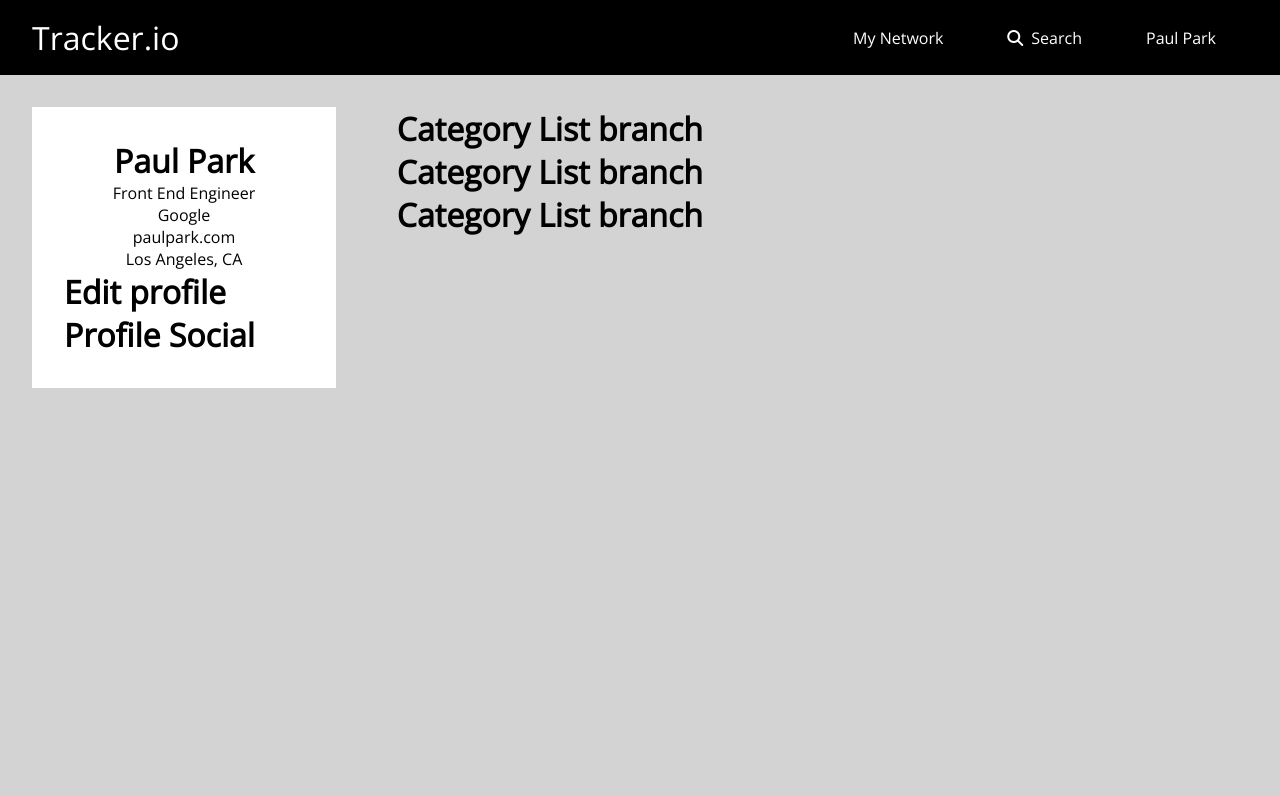
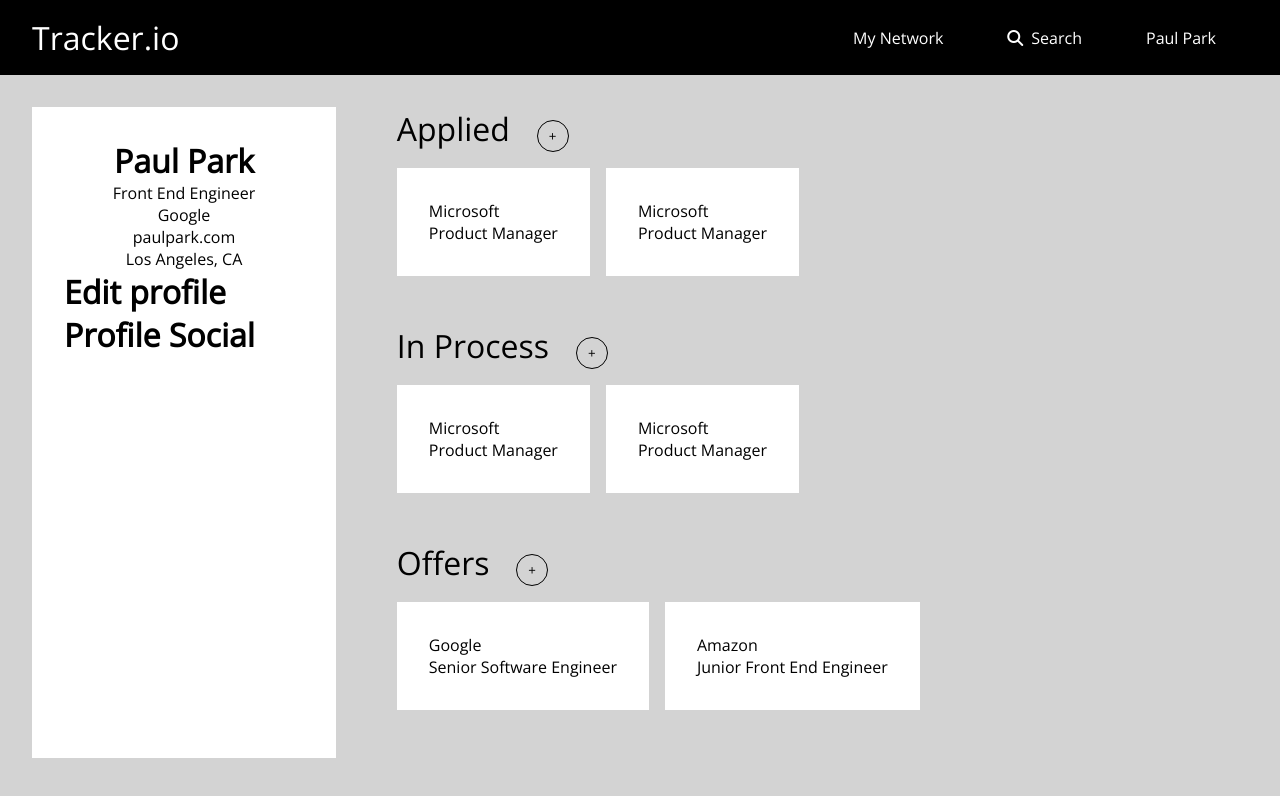
Before and after one commit to trackio/track.io, a React (Create React App) app in the folder client/: page / in a window 1280 px wide. Shown: the top 796 px of the page. Built offline with nearby package versions, Linux system fonts and the light colour scheme.

Commit message:
updated categories branch and updated ui

```diff
--- a/client/src/App.css
+++ b/client/src/App.css
@@ -14,7 +14,7 @@ body {
   padding: 2em;
 }
 
-.categories-container {
+.applications-container {
   flex: 0 0 60%;
   margin-left: 5%;
 }
--- a/client/src/App.js
+++ b/client/src/App.js
@@ -1,19 +1,20 @@
 import React from "react";
 import Navbar from "./components/Layout/Navbar";
 import ProfileTab from "./components/ProfileTab/ProfileTab";
-import CategoryList from "./components/Categories/CategoryList/CategoryList";
+import ApplicationList from "./components/Applications/ApplicationList/ApplicationList";
 import "./App.css";
 
 function App() {
+  const applicationStages = ["applied", "in process", "offers"];
   return (
     <div>
       <Navbar />
       <main className="main-container">
         <ProfileTab />
-        <div className="categories-container">
-          <CategoryList />
-          <CategoryList />
-          <CategoryList />
+        <div className="applications-container">
+          {applicationStages.map((stage) => (
+            <ApplicationList stage={stage} />
+          ))}
         </div>
       </main>
     </div>
--- /dev/null
+++ b/client/src/components/Applications/Application/Application.css
@@ -0,0 +1,5 @@
+.application {
+  background: #fff;
+  padding: 2em;
+  margin: 1em 1em 1em 0;
+}
--- /dev/null
+++ b/client/src/components/Applications/Application/Application.js
@@ -0,0 +1,13 @@
+import React from "react";
+import "./Application.css";
+
+const Application = (props) => {
+  return (
+    <div className="application">
+      <p>{props.application.companyName}</p>
+      <p>{props.application.jobTitle}</p>
+    </div>
+  );
+};
+
+export default Application;
--- /dev/null
+++ b/client/src/components/Applications/ApplicationList/ApplicationList.css
@@ -0,0 +1,26 @@
+.applications__group {
+  margin-bottom: 2em;
+}
+.applications {
+  display: flex;
+  flex-wrap: wrap;
+}
+.category__title {
+  font-size: 2rem;
+  text-transform: capitalize;
+}
+.btn__add {
+  background: none;
+  border: 1px solid black;
+  border-radius: 50%;
+  width: 2rem;
+  height: 2rem;
+  margin-left: 2em;
+  cursor: pointer;
+  transition: 0.3s ease-in;
+}
+
+.btn__add:hover {
+  background: #000;
+  color: #fff;
+}
--- /dev/null
+++ b/client/src/components/Applications/ApplicationList/ApplicationList.js
@@ -0,0 +1,64 @@
+import React from "react";
+import Application from "../Application/Application";
+import "./ApplicationList.css";
+
+const CategoryList = (props) => {
+  const applications = [
+    {
+      id: 1,
+      companyName: "Microsoft",
+      jobTitle: "Product Manager",
+      categoryGroup: "applied",
+    },
+    {
+      id: 2,
+      companyName: "Microsoft",
+      jobTitle: "Product Manager",
+      categoryGroup: "applied",
+    },
+    {
+      id: 3,
+      companyName: "Microsoft",
+      jobTitle: "Product Manager",
+      categoryGroup: "in process",
+    },
+    {
+      id: 4,
+      companyName: "Microsoft",
+      jobTitle: "Product Manager",
+      categoryGroup: "in process",
+    },
+    {
+      id: 5,
+      companyName: "Google",
+      jobTitle: "Senior Software Engineer",
+      categoryGroup: "offers",
+    },
+    {
+      id: 6,
+      companyName: "Amazon",
+      jobTitle: "Junior Front End Engineer",
+      categoryGroup: "offers",
+    },
+  ];
+  return (
+    <div className="applications__group">
+      <span className="category__title">{props.stage}</span>
+      <button className="btn__add">+</button>
+
+      <div className="applications">
+        {applications
+          .filter((application) => {
+            return application.categoryGroup === props.stage;
+          })
+          .map((application) => (
+            <>
+              <Application key={application.id} application={application} />
+            </>
+          ))}
+      </div>
+    </div>
+  );
+};
+
+export default CategoryList;
--- a/client/src/components/Categories/CategoryList/CategoryList.js
+++ /dev/null
@@ -1,7 +0,0 @@
-import React from "react";
-
-const CategoryList = (props) => {
-  return <h1>Category List branch</h1>;
-};
-
-export default CategoryList;
```
Also changed, not shown: client/src/components/Categories/Category/Category.js (deleted).
